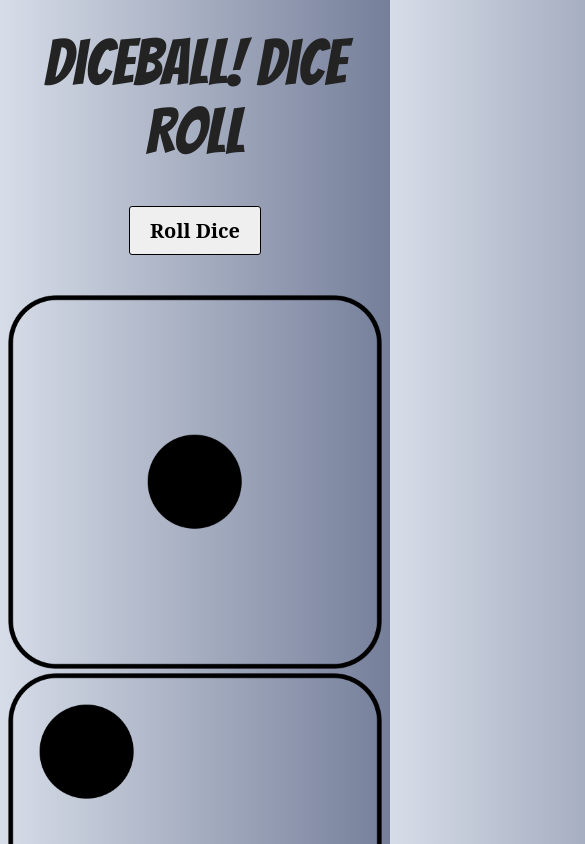
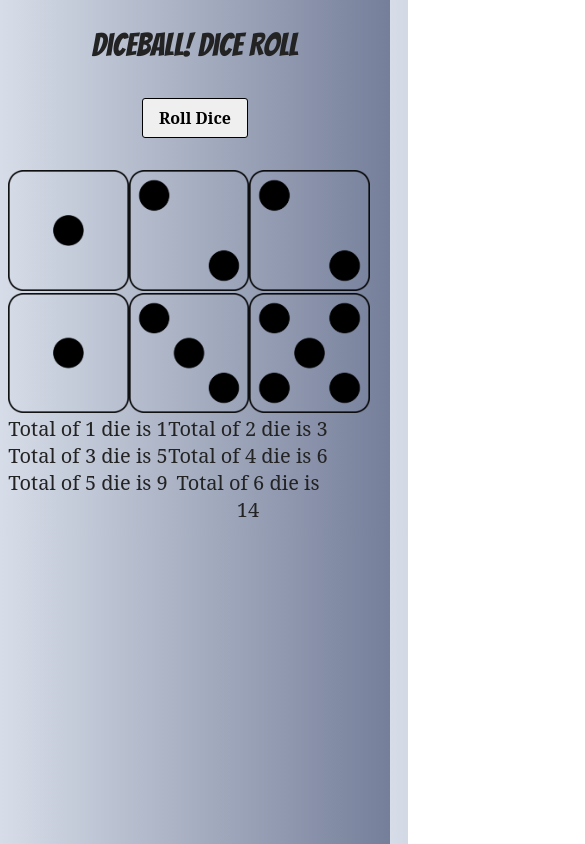
Before and after one commit to mattCoppola/random-dice, a plain HTML site: page index.html in a window 390 px wide. Both pictures are taken after a click on the button "Roll Dice". Shown: the top 844 px of the page, 585 px wide, since content can reach past the window. Drawn offline with Linux system fonts and the light colour scheme; a web font is replaced by a local one.

Commit message:
added queries.css for mobile friendly

```diff
--- /dev/null
+++ b/assets/css/queries.css
@@ -0,0 +1,25 @@
+/*Small Phones from 0 to 480px*/
+@media only screen and (max-width: 480px) {
+    body {
+        font-size: 8px;
+    }
+
+    #button {
+        font-size: 16px;
+    }
+
+    .totals {
+        width: 400px;
+    }
+
+/*    overwrite grid.css here*/
+    .span-1-of-3 {
+        width: 32.26%;
+    }
+
+    .span-1-of-2 {
+        width: 40% !important;
+    }
+
+
+}
--- a/assets/css/style.css
+++ b/assets/css/style.css
@@ -27,15 +27,18 @@ body {
 }
 
 .totals {
-    display: block;
-    float: clear;
     color: #232323;
     font-family: 'Markazi Text', 'serif';
-    text-align: center;
-    font-size: 2em;
+    font-size: 20px;
+    width: 600px;
     margin-left: auto;
     margin-right: auto;
-    width: 650px;
+}
+
+.die-total {
+    text-align: center;
+    width: 40% !important;
+    margin: auto !important;
 }
 
 img {
--- a/assets/js/index.js
+++ b/assets/js/index.js
@@ -18,7 +18,7 @@ function anotherRoll() {
         var die = randomRoll();
         squares[i].innerHTML = diceImages[die];
         total += die + 1;
-        $(".totals").append("Total of " + (i + 1) + " die is " + total + '<br>');
+        $(".totals").append("<p class='col span-1-of-2 die-total'>Total of " + (i + 1) + " die is " + total + "</p>");
     }
 }
 
--- a/index.html
+++ b/index.html
@@ -7,6 +7,7 @@
 
     <link rel="stylesheet" type="text/css" href="assets/css/style.css">
     <link rel="stylesheet" type="text/css" href="assets/css/grid.css">
+    <link rel="stylesheet" type="text/css" href="assets/css/queries.css">
     <link href="https://fonts.googleapis.com/css?family=Bangers" rel="stylesheet">
     <link href="https://fonts.googleapis.com/css?family=Markazi+Text:500" rel="stylesheet">
 
@@ -40,7 +41,7 @@
             <div class="col span-1-of-3 dice"></div>
         </div>
 
-        <p class="row"><span class="totals"></span></p>
+        <div class="row totals"></div>
 
 
         <script type="text/javascript" src="assets/js/lib/jquery-3.3.1.min.js"></script>
```
